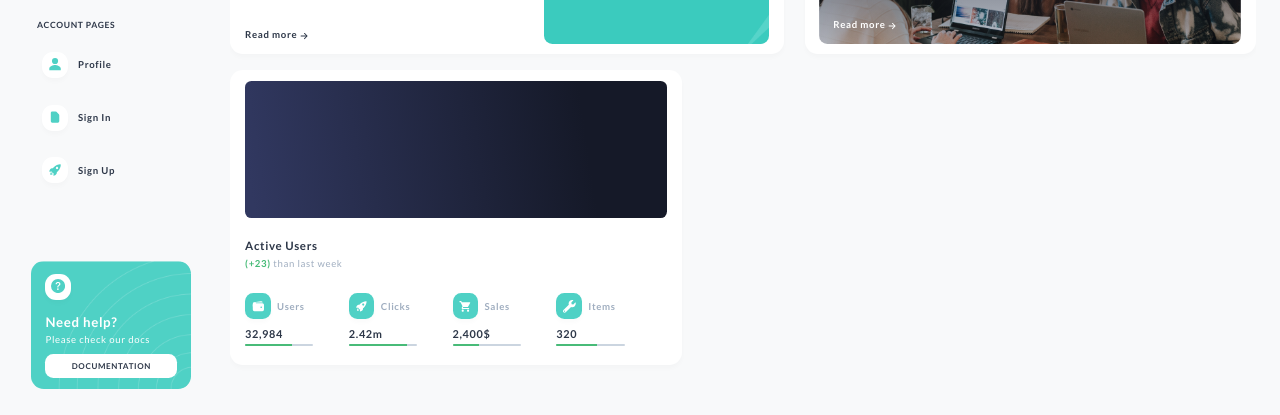
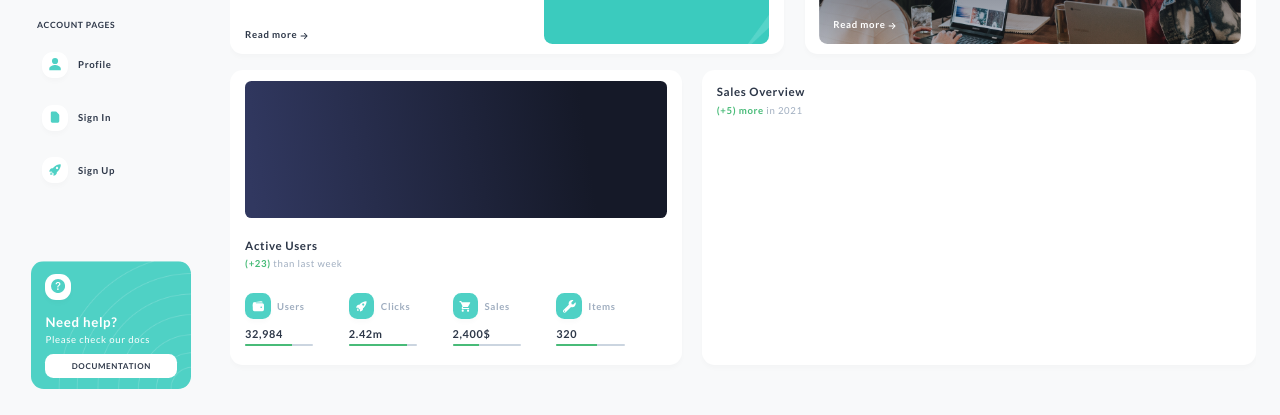
Before and after one commit to rabbykhairul/purity-ui-dashboard, a React (Create React App) app: page /pages in a window 1280 px wide. Shown: the part 290-705 px from the top of the page. Built offline with nearby package versions, Linux system fonts and the light colour scheme.

Commit message:
DashboardScreen - display sales statistics

```diff
--- a/src/components/DashboardScreen.jsx
+++ b/src/components/DashboardScreen.jsx
@@ -4,6 +4,7 @@ import Button from "./commons/Button";
 import ShortHighlights from "./statistics/ShortHighlights";
 import PageFooter from "./commons/PageFooter";
 import UserStatistics from "./statistics/UserStatistics";
+import SalesStatistics from "./statistics/SalesStatistics";
 
 const DashboardScreen = () => {
 
@@ -48,6 +49,7 @@ const DashboardScreen = () => {
     return (
       <div className="statistics-container">
         <UserStatistics />
+        <SalesStatistics />
       </div>
     )
   }
```
